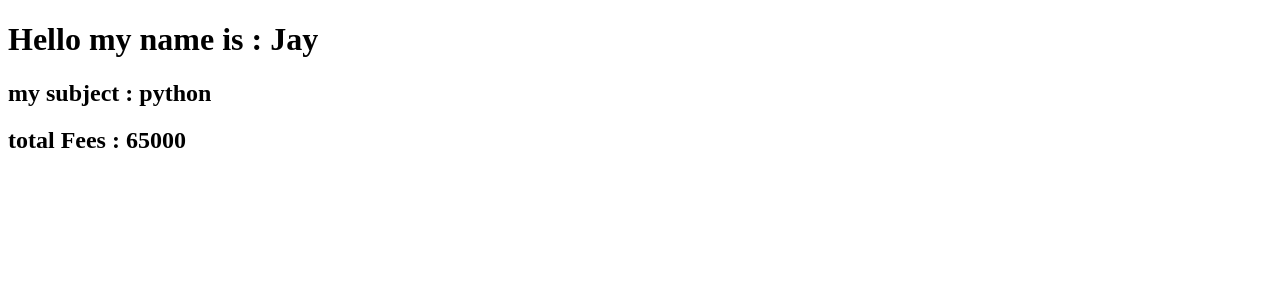
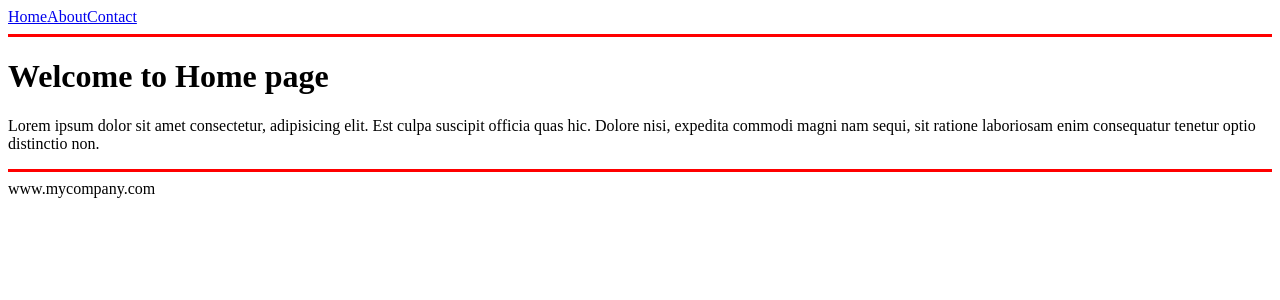
Before and after one commit to jaydeshmukh078/CybromReact, a React (Vite) app: page / in a window 1280 px wide. Shown: the top 300 px of the page. Built offline with nearby package versions, Linux system fonts and the light colour scheme.

Commit message:
add routing component

```diff
--- a/package.json
+++ b/package.json
@@ -11,7 +11,8 @@
   },
   "dependencies": {
     "react": "^19.1.0",
-    "react-dom": "^19.1.0"
+    "react-dom": "^19.1.0",
+    "react-router-dom": "^7.7.0"
   },
   "devDependencies": {
     "@eslint/js": "^9.30.1",
--- /dev/null
+++ b/src/About.jsx
@@ -0,0 +1,9 @@
+const About = () => {
+  return (
+    <>
+      <h1>this is my about page</h1>
+      <p>Lorem ipsum dolor sit amet consect temporibus.</p>
+    </>
+  )
+}
+export default About;
--- a/src/App.jsx
+++ b/src/App.jsx
@@ -1,9 +1,23 @@
-import Cybrom from "./Cybrom";
+import { BrowserRouter, Routes, Route } from "react-router-dom";
+import Layout from "./Layout";
+import Home from "./Home";
+import About from "./About";
+import Contact from "./Contact";
+
 
 const App = () => {
   return (
     <>
-      <Cybrom name="Jay" sub="python" fee="65000" />
+      <BrowserRouter>
+        <Routes>
+          <Route path="/" element={<Layout />} >
+            <Route index element={<Home />} />
+            <Route path="Home" element={<Home />} />
+            <Route path="About" element={<About />} />
+            <Route path="Contact" element={<Contact />} />
+          </Route>
+        </Routes>
+      </BrowserRouter>
     </>
   )
 }
--- /dev/null
+++ b/src/Contact.jsx
@@ -0,0 +1,9 @@
+const Contact = () => {
+  return (
+    <>
+      <h1>hello this is my contact page</h1>
+      Lorem ipsum dolor sit amet consectetur adipisicing elit. Architecto minima rerum fugit amet labore, incidunt quidem deserunt necessitatibus.
+    </>
+  )
+}
+export default Contact;
--- a/src/Cybrom.jsx
+++ /dev/null
@@ -1,10 +0,0 @@
-const Cybrom = (props) => {
-  return(
-    <>
-    <h1>Hello my name is : {props.name}</h1>
-    <h2>my subject : {props.sub}</h2>
-    <h2>total Fees : {props.fee}</h2>
-    </>
-  )
-}
-export default Cybrom;
--- /dev/null
+++ b/src/Home.jsx
@@ -0,0 +1,10 @@
+const Home = () => {
+  return (
+    <>
+
+    <h1>Welcome to Home page</h1>
+    <p>Lorem ipsum dolor sit amet consectetur, adipisicing elit. Est culpa suscipit officia quas hic. Dolore nisi, expedita commodi magni nam sequi, sit ratione laboriosam enim consequatur tenetur optio distinctio non.</p>
+    </>
+  )
+}
+export default Home;
--- /dev/null
+++ b/src/Layout.jsx
@@ -0,0 +1,16 @@
+import { Link, Outlet } from "react-router-dom";
+
+const Layout=()=>{
+    return (
+        <>
+        <Link to="Home">Home</Link>
+        <Link to="About">About</Link>
+        <Link to="Contact">Contact</Link>
+        <hr size="3" color="red"/>
+        <Outlet/>
+        <hr size="3" color="red"/>
+        www.mycompany.com
+        </>
+    )
+}
+export default Layout;
```
Also changed, not shown: 1 other file (tests, documents, lock files or other folders).
